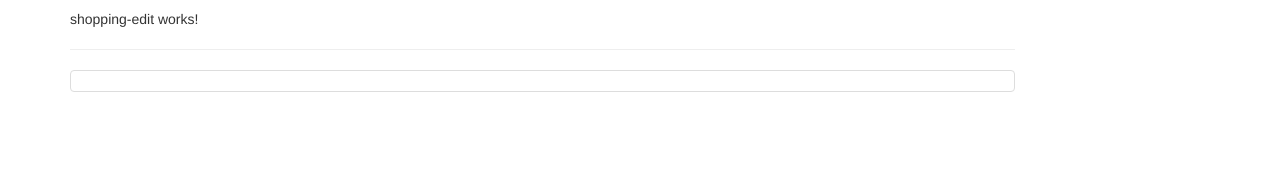
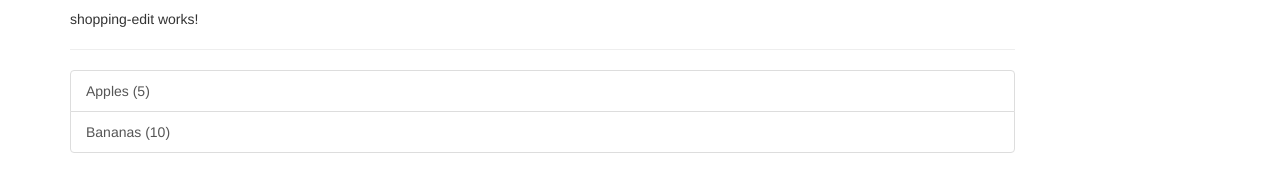
Before and after one commit to IsmaelPerezGit/new-angular-practice, an Angular app: page / in a window 1280 px wide. Shown: the part 239-430 px from the top of the page. Built offline with nearby package versions, Linux system fonts and the light colour scheme.

Commit message:
-Now outputting the shopping list

```diff
--- a/src/app/shopping-list/shopping-list.component.html
+++ b/src/app/shopping-list/shopping-list.component.html
@@ -3,7 +3,13 @@
     <app-shopping-edit></app-shopping-edit>
     <hr>
     <ul class="list-group">
-      <a class="list-group-item" style="cursor: pointer"></a>
+      <a
+        class="list-group-item"
+        style="cursor: pointer"
+        *ngFor="let ingredient of ingredients"
+      >
+        {{ingredient.name}} ({{ingredient.amount}})
+      </a>
     </ul>
   </div>
 </div>
--- a/src/app/shopping-list/shopping-list.component.ts
+++ b/src/app/shopping-list/shopping-list.component.ts
@@ -1,4 +1,6 @@
-import { Component, OnInit } from '@angular/core';
+import {Component, OnInit} from '@angular/core';
+
+import {Ingredient} from '../shared/ingredient.model';
 
 @Component({
   selector: 'app-shopping-list',
@@ -6,9 +8,13 @@
   styleUrls: ['./shopping-list.component.css']
 })
 export class ShoppingListComponent implements OnInit {
-  ingredients = [];
+  ingredients: Ingredient[] = [
+    new Ingredient('Apples', 5),
+    new Ingredient('Bananas', 10)
+  ];
 
-  constructor() { }
+  constructor() {
+  }
 
   ngOnInit() {
   }
```
